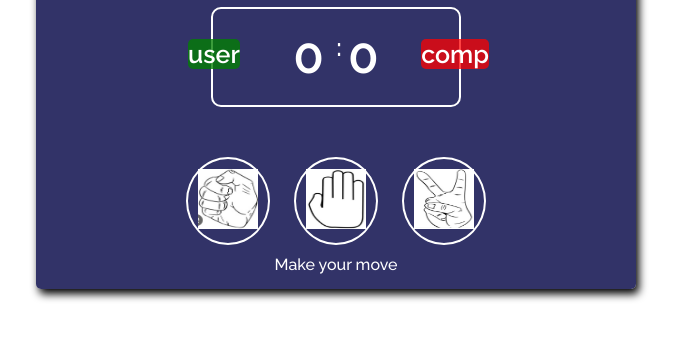
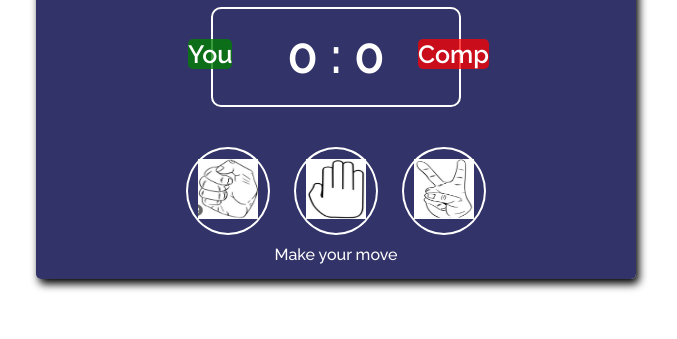
Before and after one commit to GaelTikeng/Rock-Paper-Scissors-game, a plain HTML site: page index.html in a window 1280 px wide. Shown: the part 87-426 px from the top of the page, without its empty margins (304-981 px from the left). Drawn offline with Linux system fonts and the light colour scheme.

Commit message:
first commit to branch

```diff
--- a/assets/styles/style.css
+++ b/assets/styles/style.css
@@ -57,7 +57,8 @@ hr {
 }
 
 .user-score,
-.comp-score {
+.comp-score,
+.span {
   font-size: 50px;
   position: relative;
   top: 17px;
@@ -90,7 +91,10 @@ img {
 }
 
 .result {
-  padding: 15px 0;
+  padding: 10px 0;
+  width: 300px;
+  margin: 0 auto;
+  text-align: center;
 }
 
 p {
--- a/index.html
+++ b/index.html
@@ -15,9 +15,9 @@
     <h1>Rock Paper Scissors</h1>
     <hr>
     <div class="score">
-      <p class="user">user</p>
-      <p class="comp">comp</p>
-      <span class="user-score">0 </span> : <span class="comp-score"> 0</span>
+      <p class="user">You</p>
+      <p class="comp">Comp</p>
+      <span class="user-score">0 </span><span class="span"> : </span><span class="comp-score"> 0</span>
     </div>
     <div class="result"></div>
     <div class="images">
@@ -33,6 +33,7 @@
     </div>
     <p class="turn">Make your move</p>
   </div>
+
   <script src="main.js"></script>
 </body>
 </html>
--- a/main.js
+++ b/main.js
@@ -16,19 +16,27 @@ const getComputerChoice = () => {
 const wins = () => {
   userScore += 1
   userDisplay.innerHTML = userScore;
-  console.log("xins")
+  result.innerHTML = `<div class="emoji">
+  <img src="./assets/images/smile.jpeg" alt="smile" class="smile">
+  <p>YOU WIN !</p>
+</div>`
   console.log('score is', userScore)
 }
 
 const lose = () => {
   computerScore += 1;
   compDisplay.innerHTML = computerScore
+  result.innerHTML = `<div class="emoji">
+  <img src="./assets/images/sad.jpg" alt="smile" class="smile">
+  <p>YOU LOSE !</p>
+</div>`
   console.log("lost")
 
   // console.log('comp score', computerScore)
 }
 
 const drawGame = () => {
+  result.innerHTML = 'Draw !'
   console.log('this game is a draw')
 }
 
```
Also changed, not shown: assets/images/sad.jpg (added), assets/images/smile.jpeg (added).
